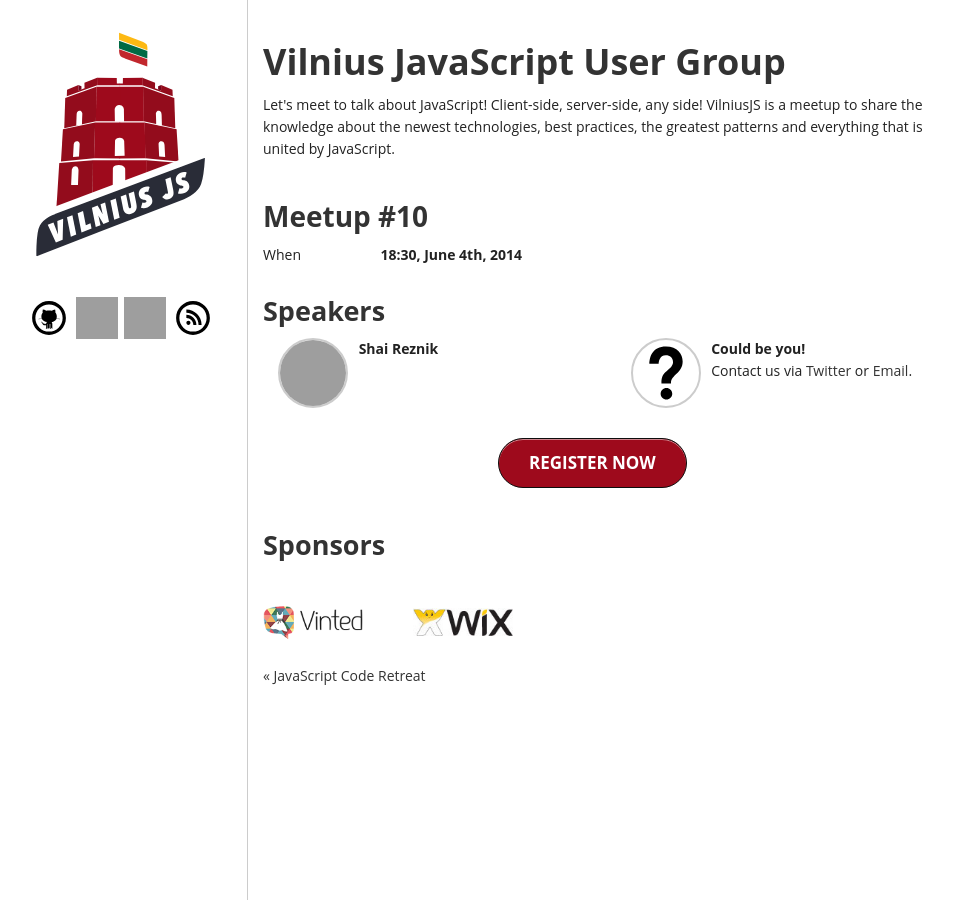
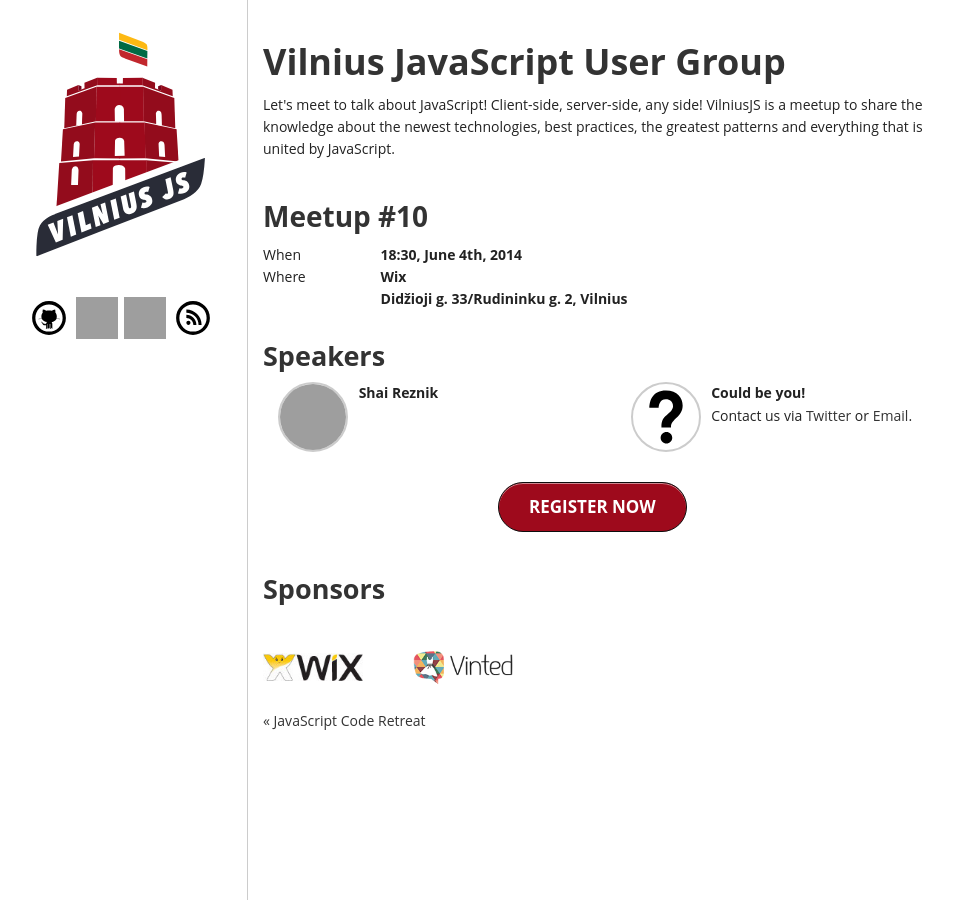
Before and after one commit to VilniusJS/vilniusjs.lt, a Jekyll site: the page built from _posts/2014-06-04-meetup10.md, in a window 1280 px wide, cut to the strip 0-900 px from the top of the page. Shown: the whole strip, without its empty margins (157-1110 px from the left). Built offline with Jekyll 4.4.1, drawn with Linux system fonts in a browser that asks for light colours; comment, search, counter and statistics services are not loaded; grey boxes are pictures that could not be loaded.

Commit message:
Add address for the 10th meetup

```diff
--- a/_posts/2014-06-04-meetup10.md
+++ b/_posts/2014-06-04-meetup10.md
@@ -6,6 +6,13 @@
 <div class="row">
   <div class="two columns">When</div>
   <div class="ten columns strong">18:30, June 4th, 2014</div>
+</div>
+<div class="row">
+  <div class="two columns">Where</div>
+  <div class="ten columns strong">
+    Wix<br />
+    Didžioji g. 33/Rudininku g. 2, Vilnius
+  </div>
 </div>
 
 <h3>Speakers</h3>
@@ -32,7 +39,7 @@
 <h3>Sponsors</h3>
 <div class="row">
   <div class="ten columns">
+    {% include wix.html %}
     {% include vinted.html %}
-    {% include wix.html %}
   </div>
 </div>
```
